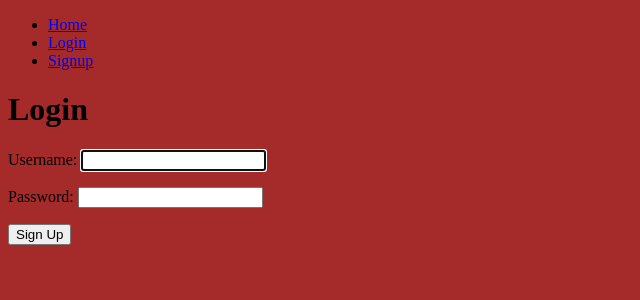
After one commit to omarhallomi7/Movies, a Django app: page /accounts/login/ in a window 1280 px wide. The commit adds this page. Shown: the top 300 px of the page, without its empty margins (0-640 px from the left). Run offline with Django 5.2, Linux system fonts and the light colour scheme.

Commit message:
login and sigup

```diff
--- a/Movie_project/Movie_project/urls.py
+++ b/Movie_project/Movie_project/urls.py
@@ -3,11 +3,13 @@ from django.urls import path, include
 from django.conf import settings
 from django.conf.urls.static import static
 from django.contrib.staticfiles.urls import staticfiles_urlpatterns
+from movies import views as movie_views
 
 urlpatterns = [
     path('admin/', admin.site.urls),
     path('movies/', include('movies.urls')),
     path('accounts/', include('accounts.urls')),
+    path('', movie_views.movie_list, name="home")
 ]
 
 if settings.DEBUG:
--- a/Movie_project/accounts/urls.py
+++ b/Movie_project/accounts/urls.py
@@ -4,5 +4,7 @@ from . import views
 app_name = 'accounts'
 
 urlpatterns = [
-    path('signup/', views.signup_view, name='signup')
+    path('signup/', views.signup_view, name='signup'),
+    path('login/', views.login_view, name='login'),
+    path('logout/', views.logout_view, name='logout')
 ]
--- a/Movie_project/accounts/views.py
+++ b/Movie_project/accounts/views.py
@@ -1,16 +1,36 @@
 from django.shortcuts import render,redirect
-from django.contrib.auth.forms import UserCreationForm
-from django.urls import reverse
+from django.contrib.auth.forms import UserCreationForm,AuthenticationForm
+from django.contrib.auth import login,logout
 
 # Create your views here.
 def signup_view(request):
     if request.method == "POST":
         form = UserCreationForm(request.POST)
         if form.is_valid():
-            form.save()
+            user = form.save()
+            login(request, user)
             return redirect('movies:list')
         else:
             print(form.errors)
     else:
         form = UserCreationForm()
     return render(request, 'accounts/signup.html', {"form":form})
+
+def login_view(request):
+    if request.method == "POST":
+        form = AuthenticationForm(data=request.POST)
+        if form.is_valid():
+            user = form.get_user()
+            login(request, user)
+            if 'next' in request.POST :
+                return redirect(request.POST.get('next'))
+            else:
+                return redirect('movies:list')
+    else :
+        form = AuthenticationForm()
+    return render(request,'accounts/login.html',{'form':form})
+
+def logout_view(request):
+    if request.method == "POST":
+        logout(request)
+        return redirect ('movies:list')
--- /dev/null
+++ b/Movie_project/movies/templates/accounts/login.html
@@ -0,0 +1,12 @@
+{% extends 'base_layout.html' %}
+{% block content %}
+<h1>Login</h1>
+<form action="{% url 'accounts:login' %}" method="post">
+    {% csrf_token %}
+    {{ form.as_p }}
+    {% if request.GET.next %}
+        <input type="hidden" name="next" value="{{request.GET.next}}">
+    {% endif %}
+    <input type="submit" value="Sign Up">
+</form>
+{% endblock %}
--- a/Movie_project/movies/templates/base_layout.html
+++ b/Movie_project/movies/templates/base_layout.html
@@ -3,11 +3,28 @@
 <html lang="en">
 <head>
     <meta charset="UTF-8">
-    <title>Movies</title>
+    <meta name="viewport" content="width=device-width, initial-scale=1.0">
+    <title>Django Movies</title>
     <link rel="stylesheet" href="{% static 'styles.css' %}">
 </head>
 <body>
-    <div>
+    <nav>
+        <ul>
+            <li><a href="{% url 'home' %}">Home</a></li>
+            {% if user.is_authenticated %}
+                <li>
+                    <form action="{% url 'accounts:logout' %}" method="post">
+                        {% csrf_token %}
+                        <button type="submit">Logout</button>
+                    </form>
+                </li>
+            {% else %}
+                <li><a href="{% url 'accounts:login' %}">Login</a></li>
+                <li><a href="{% url 'accounts:signup' %}">Signup</a></li>
+            {% endif %}
+        </ul>
+    </nav>
+    <div class="container">
         {% block content %}
         {% endblock %}
     </div>
```
Also changed, not shown: Movie_project/db.sqlite3.
